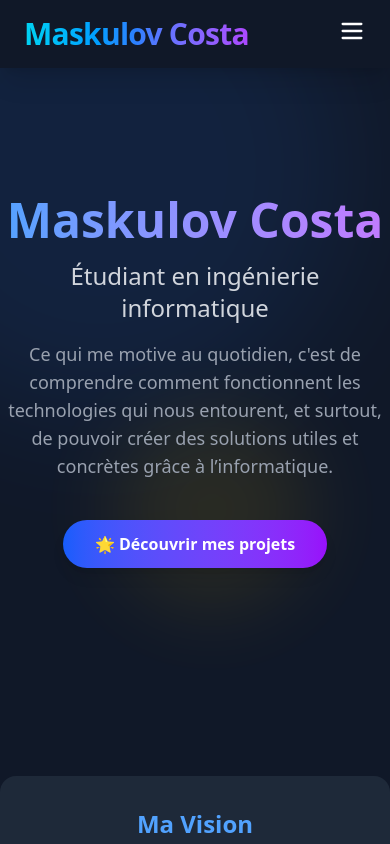
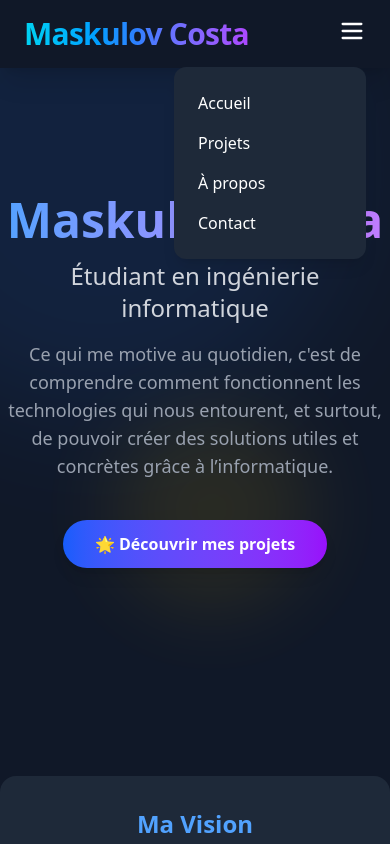
Before and after one commit to K0Konut/MyPortfolio, a Vue app: page / in a window 390 px wide. Both pictures are taken after a click on the button 352 px from the left and 31 px from the top of the page. Shown: the top 844 px of the page. Built offline with nearby package versions, Linux system fonts and the light colour scheme; the HTML template or start-up script is replaced by a standard one.

Commit message:
smartphone toolbar

```diff
--- a/src/components/Header.vue
+++ b/src/components/Header.vue
@@ -1,4 +1,3 @@
-// /src/components/Header.vue
 <template>
   <header class="bg-gray-900 text-white shadow-xl sticky top-0 z-50 backdrop-blur-md bg-opacity-80 transition-all duration-500">
     <nav class="container mx-auto flex justify-between items-center py-4 px-6">
@@ -48,8 +47,8 @@
         </li>
       </ul>
 
-      <div class="md:hidden">
-        <button class="text-white focus:outline-none">
+      <div class="md:hidden relative">
+        <button @click="menuOpen = !menuOpen" class="text-white focus:outline-none">
           <svg
             xmlns="http://www.w3.org/2000/svg"
             class="h-7 w-7"
@@ -65,13 +64,23 @@
             />
           </svg>
         </button>
+        <div
+          v-if="menuOpen"
+          class="absolute right-0 mt-4 bg-gray-800 text-white rounded-xl py-4 px-6 w-48 shadow-lg z-50"
+        >
+          <router-link to="/" class="block py-2 hover:text-blue-400">Accueil</router-link>
+          <router-link to="/projects" class="block py-2 hover:text-blue-400">Projets</router-link>
+          <router-link to="/about" class="block py-2 hover:text-blue-400">À propos</router-link>
+          <router-link to="/contact" class="block py-2 hover:text-blue-400">Contact</router-link>
+        </div>
       </div>
     </nav>
   </header>
 </template>
 
 <script setup>
-// Aucune logique JS pour l’instant
+import { ref } from 'vue';
+const menuOpen = ref(false);
 </script>
 
 <style scoped>
```
